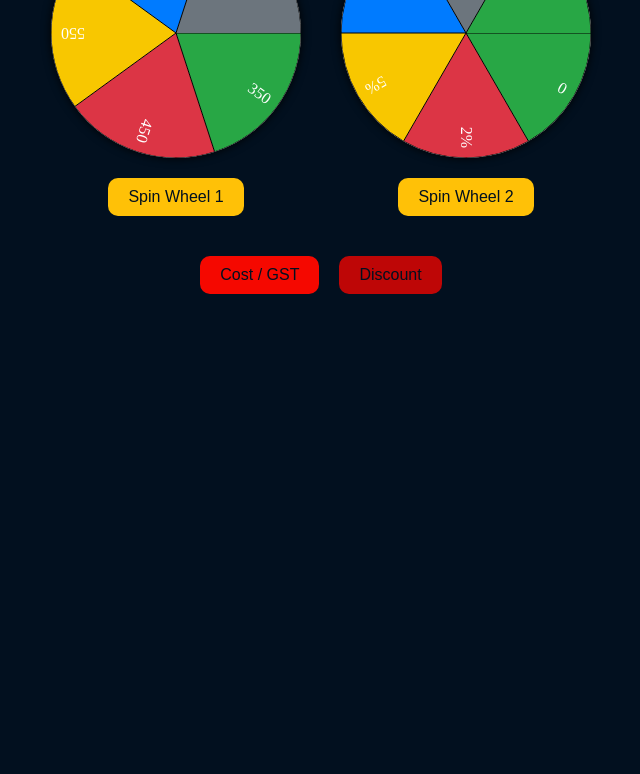
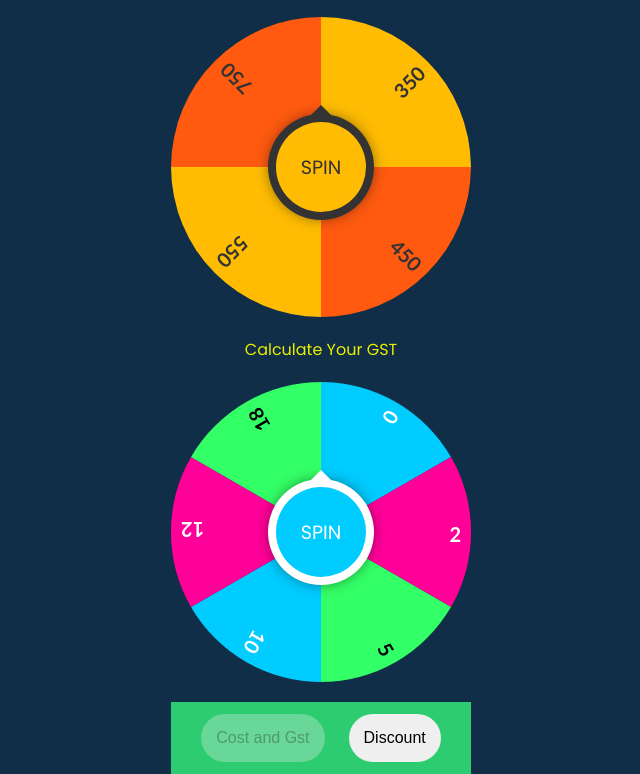
Before and after one commit to I-MohitKumawat/discount-webpage, a plain HTML site: page index.html in a window 1280 px wide. Shown: the part 239-1013 px from the top of the page, without its empty margins (319-959 px from the left). Before the commit the page ends 800 px from the top, so only its background shows below. Drawn offline with Linux system fonts and the light colour scheme.

Commit message:
Trying to add a new wheel

```diff
--- a/index.html
+++ b/index.html
@@ -1,53 +1,51 @@
 <!DOCTYPE html>
 <html lang="en">
+  <link rel="stylesheet" href="discount-style.css" />
   <head>
     <meta charset="UTF-8" />
-  <meta name="viewport" content="width=device-width, initial-scale=1.0"/>
-  <title>DISCOUNTS!!!</title>
-  <link href="https://fonts.googleapis.com/css2?family=Poppins:wght@400;600&display=swap" rel="stylesheet">
-  <link rel="stylesheet" href="style.css" />
+    <meta name="viewport" content="width=device-width, initial-scale=1.0" />
+    <link rel="preconnect" href="https://fonts.googleapis.com" />
+    <link rel="preconnect" href="https://fonts.gstatic.com" crossorigin />
+    <link
+      href="https://fonts.googleapis.com/css2?family=Poppins:ital,wght@0,100;0,200;0,300;0,400;0,500;0,600;0,700;0,800;0,900;1,100;1,200;1,300;1,400;1,500;1,600;1,700;1,800;1,900&display=swap"
+      rel="stylesheet"
+    />
+    <title>Get Your Discount Now!!</title>
   </head>
   <body>
     <main>
       <h1>BOLT PROJECTS</h1>
-    <h3>Spin To Win Your Discounts!!</h3>
+      <h4>Spin to Win Your Discount</h4>
+      <!-- ////////////
+            Spin the wheel
+        ////////////// -->
+        <div class="info-text">Calculate Your Cost</div>
+        <div class="wheel-box">
+            <canvas id="wheel1" width="300" height="300"></canvas>
+            <div id="spin1" class="spin-button">SPIN</div>
+        </div>
+        <div class="info-text">Calculate Your GST</div>
+      <div class="wheel-box">
+        <canvas id="wheel2" width="300" height="300"></canvas>
+        <div id="spin2" class="spin-button">SPIN</div>
+      </div>
+      <div
+        id="result"
+        style="
+          display: none;
+          color: white;
+          font-size: 1.2rem;
+          text-align: center;
+          margin-bottom: 1rem;
+        "
+      ></div>
 
-    <div class="wheel-section">
-      <div class="wheel-box">
-        <canvas id="wheel1" width="250" height="250"></canvas>
-        <button id="spinBtn1" onclick="spinWheel('wheel1', 1)">Spin Wheel 1</button>
-      </div>
-      <div class="wheel-box">
-        <canvas id="wheel2" width="250" height="250"></canvas>
-        <button id="spinBtn2" onclick="spinWheel('wheel2', 2)">Spin Wheel 2</button>
-      </div>
-    </div>
-
-    <!-- Output table (initially hidden) -->
-    <div class="result-table" id="resultTable" style="display: none;">
-      <table>
-        <thead>
-          <tr>
-            <th>Received Cost</th>
-            <th>Discount</th>
-          </tr>
-        </thead>
-        <tbody>
-          <tr>
-            <td id="result1">-</td>
-            <td id="result2">-</td>
-          </tr>
-        </tbody>
-      </table>
-    </div>
-
-    <!-- Functional buttons -->
-    <nav>
-      <button class="COST" onclick="handleCostGST()">Cost / GST</button>
-      <button class="DISCOUNT">Discount</button>
+      <nav class="nav-to-cost">
+        <button class="cost-gst">Cost and Gst</button>
+        <button class="discount">Discount</button>
       </nav>
     </main>
 
-  <script src="script.js"></script>
+    <script src="discount-script.js"></script>
   </body>
 </html>
--- a/script.js
+++ /dev/null
@@ -1,88 +0,0 @@
-let spunWheels = { 1: false, 2: false };
-let cost = 0;
-let discount = 0;
-
-function drawWheel(canvasId, options) {
-  const canvas = document.getElementById(canvasId);
-  const ctx = canvas.getContext("2d");
-  const colors = ["#28a745", "#dc3545", "#f8c700", "#007bff", "#6c757d", "#28a745"];
-  const radius = canvas.width / 2;
-  const angle = (2 * Math.PI) / options.length;
-
-  ctx.clearRect(0, 0, canvas.width, canvas.height);
-
-  for (let i = 0; i < options.length; i++) {
-    const startAngle = i * angle;
-    const endAngle = startAngle + angle;
-
-    ctx.beginPath();
-    ctx.moveTo(radius, radius);
-    ctx.arc(radius, radius, radius, startAngle, endAngle);
-    ctx.fillStyle = colors[i];
-    ctx.fill();
-    ctx.stroke();
-
-    ctx.save();
-    ctx.translate(radius, radius);
-    ctx.rotate(startAngle + angle / 2);
-    ctx.textAlign = "right";
-    ctx.fillStyle = "#fff";
-    ctx.font = "16px Poppins";
-    ctx.fillText(options[i], radius - 10, 5);
-    ctx.restore();
-  }
-}
-
-function spinWheel(canvasId, wheelNumber) {
-  if (spunWheels[wheelNumber]) return; // Prevent re-spinning the same wheel
-
-  spunWheels[wheelNumber] = true;
-
-  const canvas = document.getElementById(canvasId);
-  let rotation = 0;
-  const spins = Math.floor(Math.random() * 3) + 3;
-  const totalRotation = 360 * spins + (Math.random() * 360);
-  const duration = 2000;
-  const startTime = performance.now();
-
-  function animate(currentTime) {
-    const elapsed = currentTime - startTime;
-    const progress = Math.min(elapsed / duration, 1);
-    const ease = 1 - Math.pow(1 - progress, 3);
-    const currentRotation = rotation + ease * totalRotation;
-
-    canvas.style.transform = `rotate(${currentRotation}deg)`;
-
-    if (progress < 1) {
-      requestAnimationFrame(animate);
-    } else {
-      const normalized = currentRotation % 360;
-      if (wheelNumber === 1) {
-        const wheel1Outcomes = [350, 450, 550, 650, 750];
-        const outcomeIndex = Math.floor(normalized / 72);
-        cost = wheel1Outcomes[outcomeIndex];
-        document.getElementById("result1").textContent = cost;
-      } else if (wheelNumber === 2) {
-        const wheel2Outcomes = ["0", "2%", "5%", "10%", "12%", "18%"];
-        const outcomeIndex = Math.floor(normalized / 60);
-        discount = wheel2Outcomes[outcomeIndex];
-        const gstStatus = discount === "0" ? "(No GST)" : "(GST)";
-        document.getElementById("result2").textContent = `${discount} ${gstStatus}`;
-      }
-
-      document.getElementById(`spinBtn${wheelNumber}`).disabled = true;
-    }
-  }
-
-  requestAnimationFrame(animate);
-}
-
-function handleCostGST() {
-  const resultTable = document.getElementById("resultTable");
-  resultTable.style.display = "block";
-}
-
-window.onload = function () {
-  drawWheel("wheel1", [350, 450, 550, 650, 750]);
-  drawWheel("wheel2", ["0", "2%", "5%", "10%", "12%", "18%"]);
-};
--- a/style.css
+++ /dev/null
@@ -1,112 +0,0 @@
-:root {
-    --main-bg: #02101f;
-    --text-color: white;
-    --highlight: yellow;
-    --btn-bg: #ffc107;
-    --btn-text: #02101f;
-    --font-family: 'Poppins', sans-serif;
-    --padding: 20px;
-    --font-size: 16px;
-  }
-
-  * {
-    margin: 0;
-    padding: 0;
-    box-sizing: border-box;
-  }
-
-  body {
-    background-color: var(--main-bg);
-    color: var(--text-color);
-    font-family: var(--font-family);
-    text-align: center;
-    padding: var(--padding);
-  }
-
-  h1 {
-    color: var(--highlight);
-    margin-bottom: 10px;
-  }
-
-  h3 {
-    color: white;
-    margin-bottom: 40px;
-  }
-
-  .wheel-section {
-    display: flex;
-    justify-content: center;
-    gap: 40px;
-    flex-wrap: wrap;
-    margin-bottom: 30px;
-  }
-
-  .wheel-box {
-    display: flex;
-    flex-direction: column;
-    align-items: center;
-    gap: 20px;
-  }
-
-  canvas {
-    background-color: white;
-    border-radius: 50%;
-    box-shadow: 0 0 10px #000;
-  }
-
-  button {
-    background-color: var(--btn-bg);
-    color: var(--btn-text);
-    padding: 10px 20px;
-    border: none;
-    border-radius: 10px;
-    cursor: pointer;
-    font-size: 1rem;
-    transition: transform 0.2s;
-  }
-
-  button:hover {
-    transform: scale(1.05);
-  }
-
-  nav {
-    margin-top: 40px;
-    display: flex;
-    justify-content: center;
-    gap: 20px;
-  }
-
-  button.COST {
-    background-color: #f50800;
-  }
-
-  button.DISCOUNT {
-    background-color: #be0606;
-  }
-
-  /* Table styles */
-  .result-table {
-    margin: 30px auto;
-    width: 60%;
-  }
-
-  table {
-    width: 100%;
-    border-collapse: collapse;
-    background-color: #ffffff;
-    color: #000;
-    font-size: 18px;
-    border-radius: 8px;
-    overflow: hidden;
-  }
-
-  th, td {
-    padding: 15px;
-    text-align: center;
-    border-bottom: 1px solid #0091e6;
-  }
-
-  th {
-    background-color: #006cd1;
-    color: #fff;
-  }
```
Also changed, not shown: index33.html (deleted, +0 -51 lines). Lines whose indentation alone changed are shown as unchanged.
